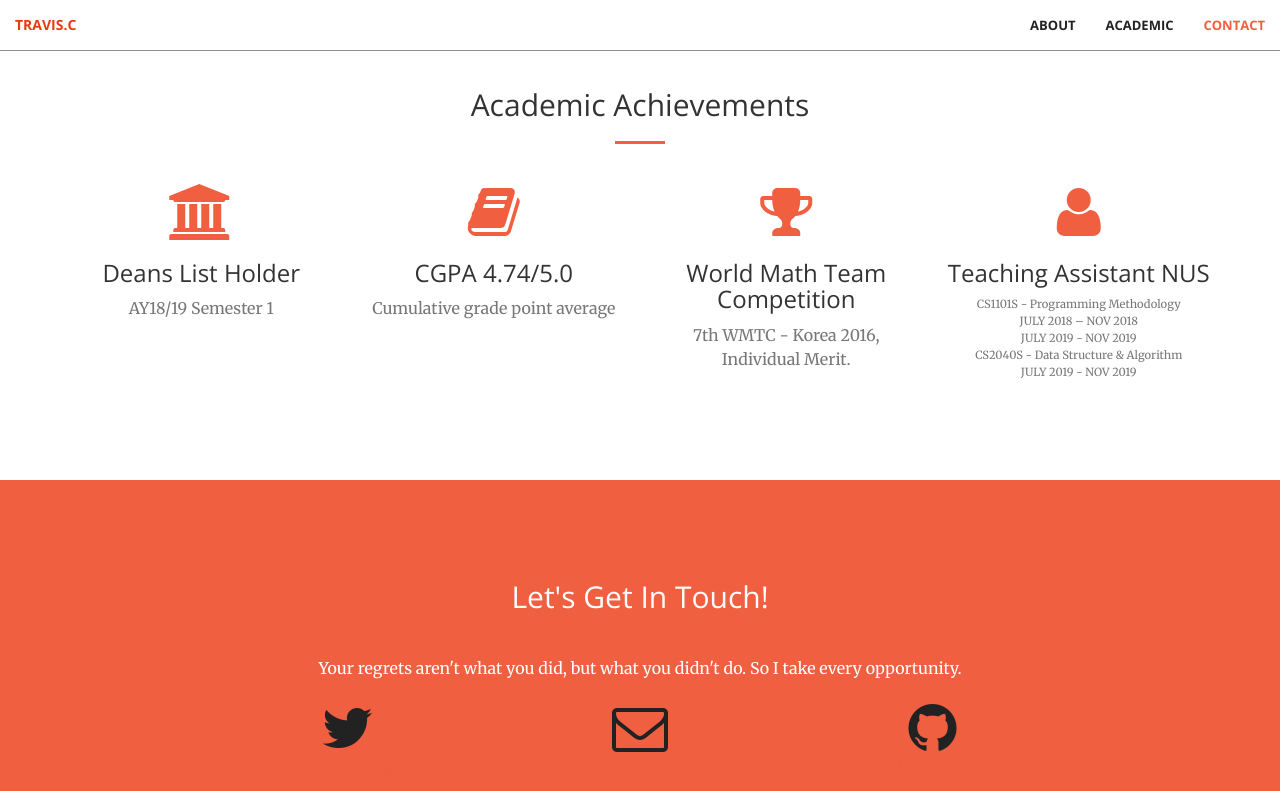
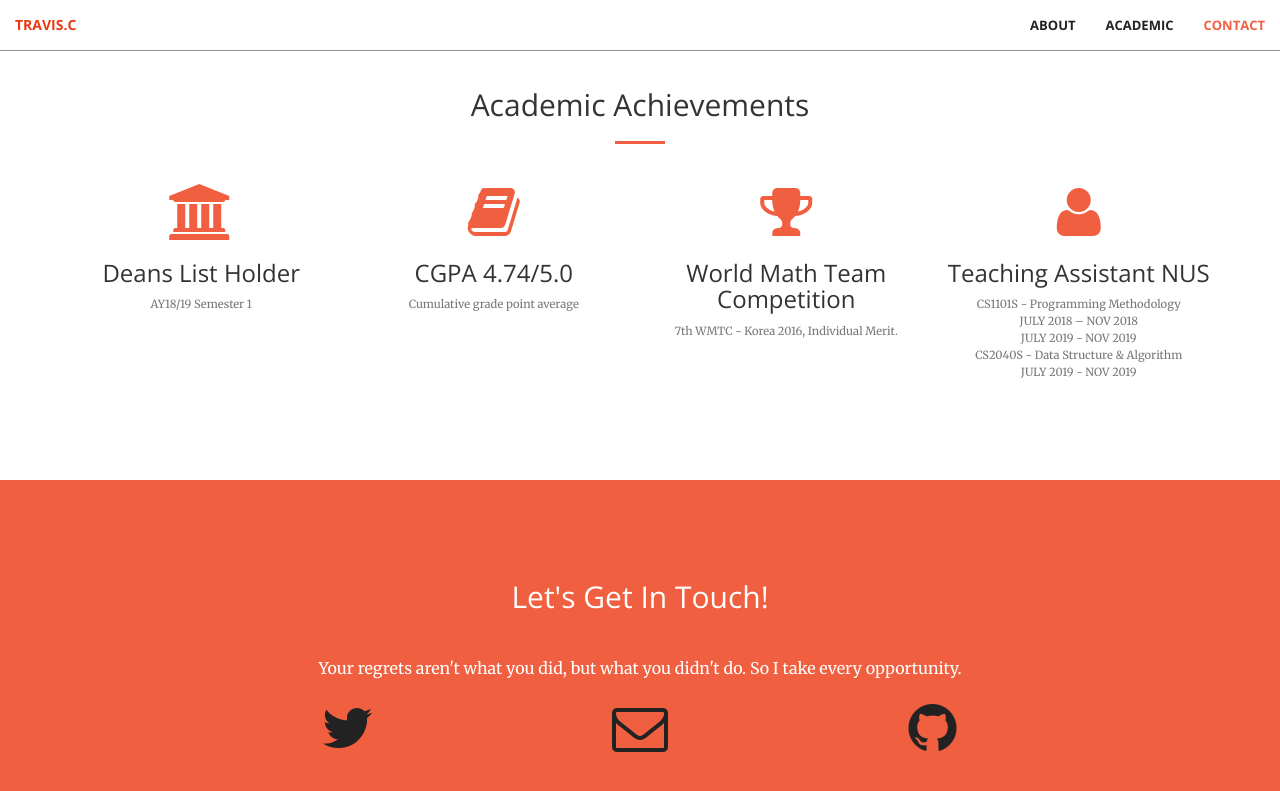
Before and after one commit to GilgameshTC/gilgameshtc.github.io-old, a Jekyll site: the page built from index.html, in a window 1280 px wide and 900 px high, scrolled down 1330 px. Shown: the top 791 px of the window. Built offline with Jekyll 4.4.1, drawn with Linux system fonts in a browser that asks for light colours.

Commit message:
Modify font size in academic achievement

```diff
--- a/_includes/contact.html
+++ b/_includes/contact.html
@@ -12,7 +12,7 @@
                 <p>{{ site.twitter_username }}</p>
             </a>
         </div>
-        <div class="col-lg-2 col-lg-offset-1 text-center">
+        <div class="col-lg-2 col-lg-offset-1 text-center" style="align-content: center;">
             <a href="mailto:{{ site.email }}">
             <i class="fa fa-envelope-o fa-3x wow bounceIn" data-wow-delay=".1s"></i>
                 <p>{{ site.email }}</p>
--- a/_includes/services.html
+++ b/_includes/services.html
@@ -13,21 +13,21 @@
                 <div class="service-box">
                     <i class="fa fa-4x fa-university wow bounceIn text-primary"></i>
                     <h3>Deans List Holder</h3>
-                    <p class="text-muted">AY18/19 Semester 1</p>
+                    <p class="text-muted" style="font-size:80%">AY18/19 Semester 1</p>
                 </div>
             </div>
             <div class="col-lg-3 col-md-6 text-center">
                 <div class="service-box">
                     <i class="fa fa-4x fa-book wow bounceIn text-primary" data-wow-delay=".1s"></i>
                     <h3>CGPA 4.74/5.0</h3>
-                    <p class="text-muted">Cumulative grade point average</p>
+                    <p class="text-muted" style="font-size:80%">Cumulative grade point average</p>
                 </div>
             </div>
             <div class="col-lg-3 col-md-6 text-center">
                 <div class="service-box">
                     <i class="fa fa-4x fa-trophy wow bounceIn text-primary" data-wow-delay=".2s"></i>
                     <h3>World Math Team Competition</h3>
-                    <p class="text-muted">7th WMTC - Korea 2016, Individual Merit.</p>
+                    <p class="text-muted" style="font-size:80%">7th WMTC - Korea 2016, Individual Merit.</p>
                 </div>
             </div>
             <div class="col-lg-3 col-md-6 text-center">
```
